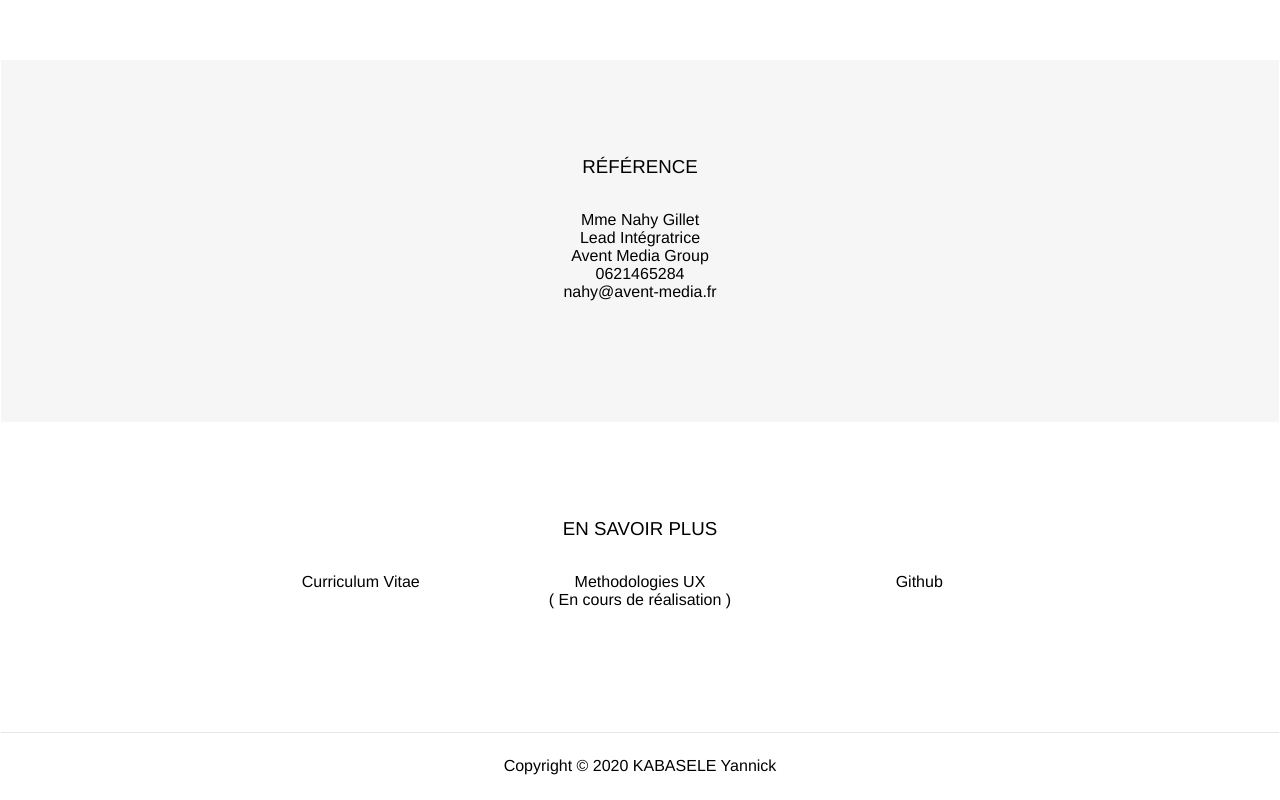
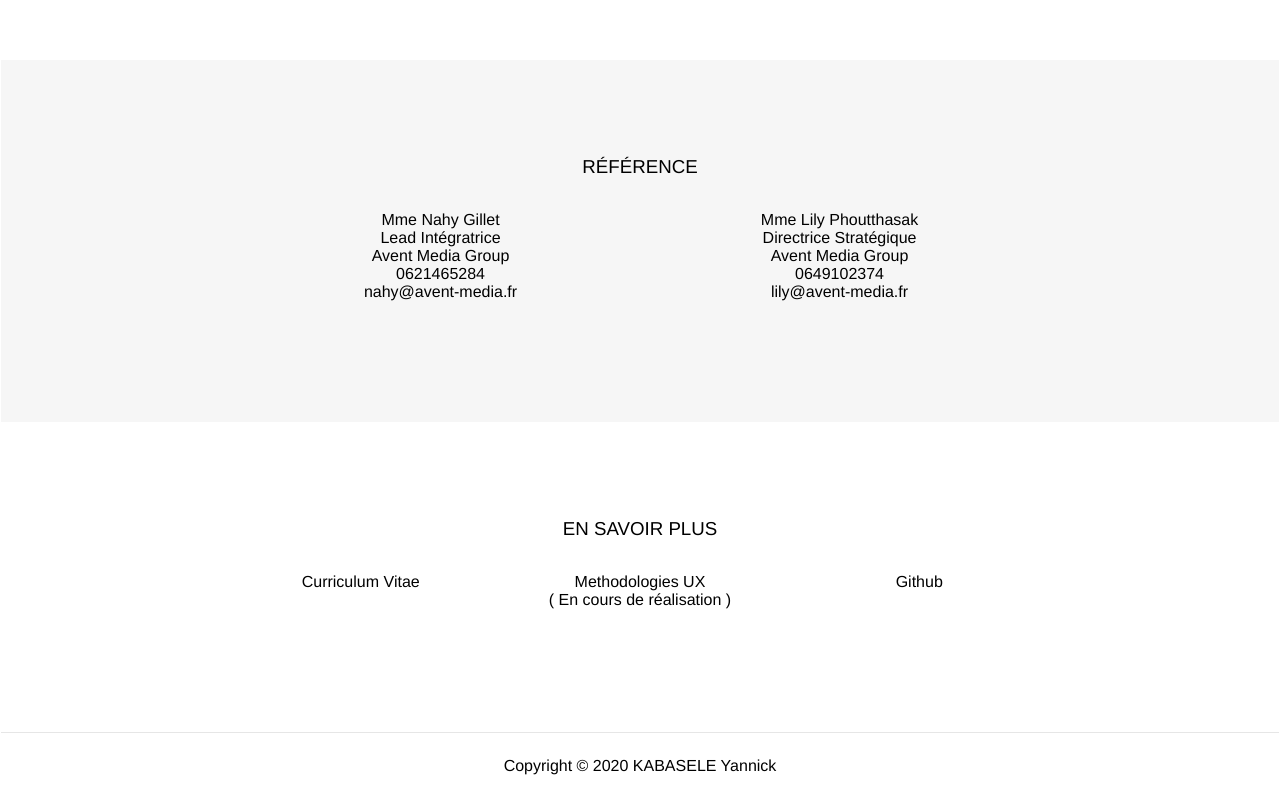
Before and after one commit to kabasyan/portfolio, a plain HTML site: page index.html in a window 1280 px wide. Shown: the part 4827-5627 px from the top of the page. Drawn offline with Linux system fonts and the light colour scheme.

Commit message:
Update index.html

```diff
--- a/index.html
+++ b/index.html
@@ -473,6 +473,16 @@
       </div>
     </div>
 
+      <div class="sous_block ref__element">
+      <div class="sous_unity">
+          <p>Mme Lily Phoutthasak</p>
+          <p>Directrice Stratégique</p>
+          <p>Avent Media Group</p>
+          <p><a href="tel:0649102374">0649102374</a></p>
+          <p><a href="mailto:lily@avent-media.fr">lily@avent-media.fr</a></p>
+      </div>
+    </div>
+
   </div>
 </section>
 <!-- FIN REFERENCE------------------------------>
```
